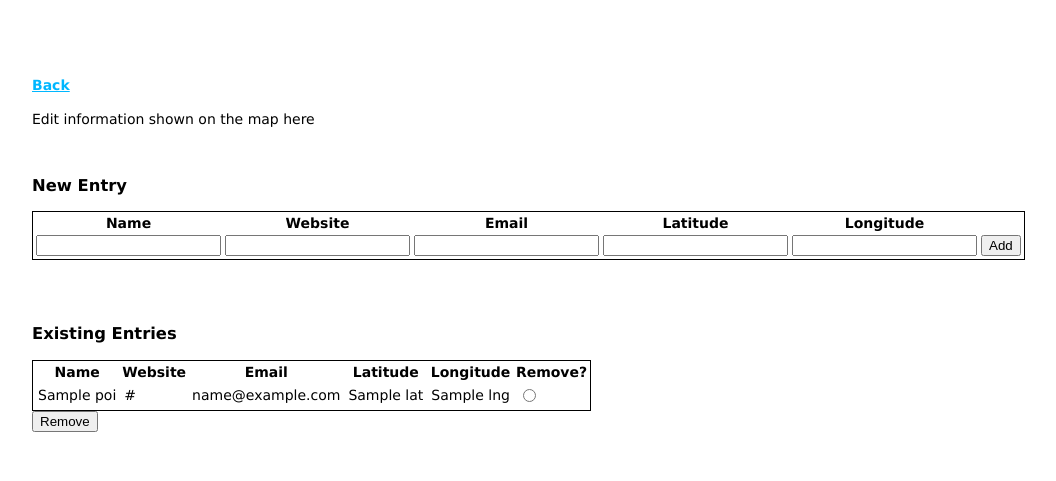
After one commit to sgodbold/ccn_map, a Node project: template views/edit.jade in a window 1280 px wide. The commit adds this page. Shown: the top 481 px of the page, without its empty margins (26-1082 px from the left). Run offline with Node 20 templates, Linux system fonts and the light colour scheme; the template is opened without the code that fills it: most values are stand-ins (such as "Sample title", 1, 10 or a date in 2020); some libraries are stand-ins or nearby versions.

Commit message:
Finished '/edit' page for adding and removing POI's

```diff
--- /dev/null
+++ b/app.js
@@ -0,0 +1,69 @@
+var express = require('express');
+var path = require('path');
+var favicon = require('static-favicon');
+var logger = require('morgan');
+var cookieParser = require('cookie-parser');
+var bodyParser = require('body-parser');
+
+var mongo = require('mongodb');
+var monk = require('monk');
+var db = monk('localhost:27017/ccn_map');
+
+var routes = require('./routes/index');
+var users = require('./routes/users');
+
+var app = express();
+
+// view engine setup
+app.set('views', path.join(__dirname, 'views'));
+app.set('view engine', 'jade');
+
+app.use(favicon());
+app.use(logger('dev'));
+app.use(bodyParser.json());
+app.use(bodyParser.urlencoded());
+app.use(cookieParser());
+app.use(express.static(path.join(__dirname, 'public')));
+
+// Make our db accessible to our router
+app.use(function(req,res,next){
+    req.db = db;
+    next();
+});
+
+app.use('/', routes);
+app.use('/users', users);
+
+/// catch 404 and forward to error handler
+app.use(function(req, res, next) {
+    var err = new Error('Not Found');
+    err.status = 404;
+    next(err);
+});
+
+/// error handlers
+
+// development error handler
+// will print stacktrace
+if (app.get('env') === 'development') {
+    app.use(function(err, req, res, next) {
+        res.status(err.status || 500);
+        res.render('error', {
+            message: err.message,
+            error: err
+        });
+    });
+}
+
+// production error handler
+// no stacktraces leaked to user
+app.use(function(err, req, res, next) {
+    res.status(err.status || 500);
+    res.render('error', {
+        message: err.message,
+        error: {}
+    });
+});
+
+
+module.exports = app;
--- /dev/null
+++ b/public/stylesheets/style.css
@@ -0,0 +1,8 @@
+body {
+  padding: 50px;
+  font: 14px "Lucida Grande", Helvetica, Arial, sans-serif;
+}
+
+a {
+  color: #00B7FF;
+}
--- /dev/null
+++ b/views/edit.jade
@@ -0,0 +1,58 @@
+extends layout
+
+block content
+    h4
+        a(href='/') Back
+
+    | Edit information shown on the map here
+    br
+    br
+    br
+
+    h3 New Entry
+    form#formAddPoi(name="add", method="post", action="/add")
+        table(style="border:1px solid black")
+            tr
+                th Name
+                th Website
+                th Email
+                th Latitude
+                th Longitude
+            tr
+                td
+                    input#inputName(type="text", name="name")
+                td
+                    input#inputWebsite(type="text", name="website")
+                td
+                    input#inputEmail(type="text", name="email")
+                td
+                    input#inputLat(type="text", name="lat")
+                td
+                    input#inputLng(type="text", name="lng")
+                td
+                    button#btnSubmitAdd(type="submit") Add
+
+    br
+    br
+    br
+
+    h3 Existing Entries
+    form#formRemovePoi(name="remove", method="post", action="/remove")
+        table(style='border:1px solid black')
+            tr
+                th Name
+                th Website
+                th Email
+                th Latitude
+                th Longitude
+                th Remove?
+            each poi, i in poi_list
+                tr(style='border:1px solid black')
+                    td(style="padding:3px") #{poi.name}
+                    td(style="padding:3px") #{poi.website}
+                    td(style="padding:3px") #{poi.email}
+                    td(style="padding:3px") #{poi.lat}
+                    td(style="padding:3px") #{poi.lng}
+                    td(style="padding:3px")
+                        input#inputRemove(type="radio", name="remove", value="#{poi.name}")
+        button#btnSubmitRemove(type="submit") Remove
--- /dev/null
+++ b/views/error.jade
@@ -0,0 +1,6 @@
+extends layout
+
+block content
+    h1= message
+    h2= error.status
+    pre #{error.stack}
```
Also changed, not shown: package.json (added, +19 -0 lines), routes/index.js (added, +87 -0 lines), routes/users.js (added, +9 -0 lines), views/layout.jade (+6 -6 lines), views/map.jade (+76 -61 lines).
